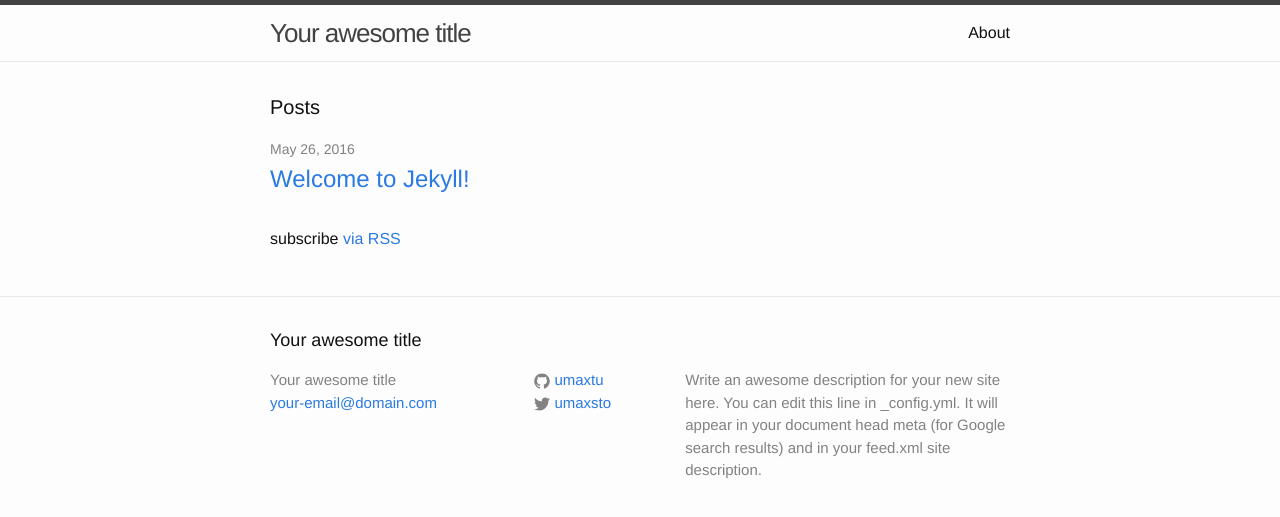
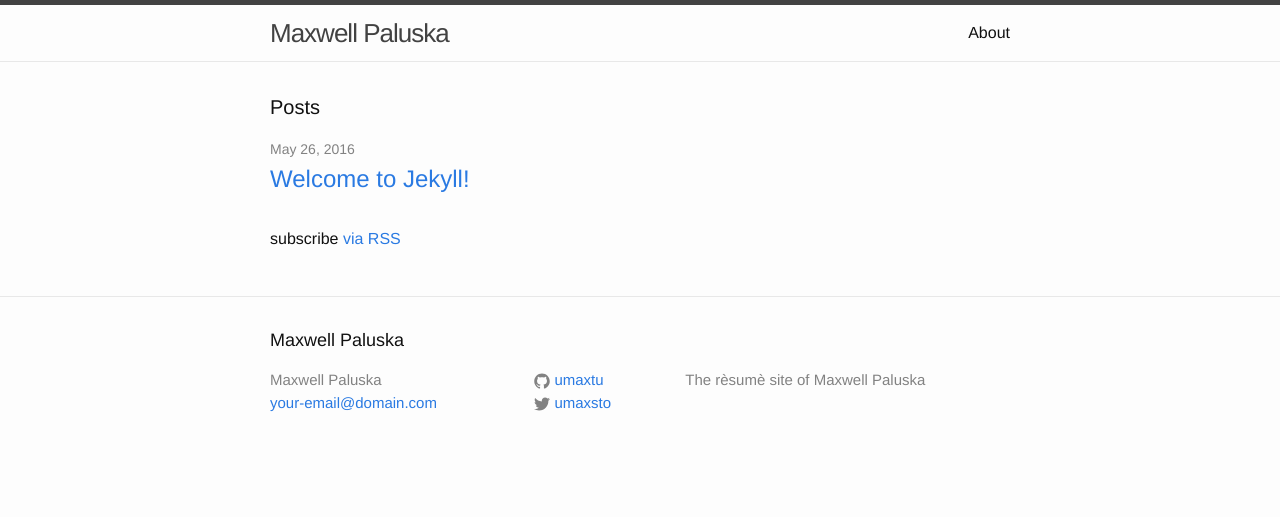
Before and after one commit to umaxtu/umaxtu.github.io, a Jekyll site: the page built from index.html, in a window 1280 px wide. Shown: the top 517 px of the page. Built offline with Jekyll 4.4.1, drawn with Linux system fonts in a browser that asks for light colours.

Commit message:
Initial title and description

```diff
--- a/_config.yml
+++ b/_config.yml
@@ -6,14 +6,12 @@
 # 'jekyll serve'. If you change this file, please restart the server process.
 
 # Site settings
-title: Your awesome title
+title: Maxwell Paluska
 email: your-email@domain.com
 description: > # this means to ignore newlines until "baseurl:"
-  Write an awesome description for your new site here. You can edit this
-  line in _config.yml. It will appear in your document head meta (for
-  Google search results) and in your feed.xml site description.
+    The r&egrave;sum&egrave; site of Maxwell Paluska
 baseurl: "" # the subpath of your site, e.g. /blog
-url: "http://yourdomain.com" # the base hostname & protocol for your site
+url: "https://mxpaluska.com" # the base hostname & protocol for your site
 twitter_username: umaxsto
 github_username: umaxtu
 repository: umaxtu/umaxtu.github.io
```
